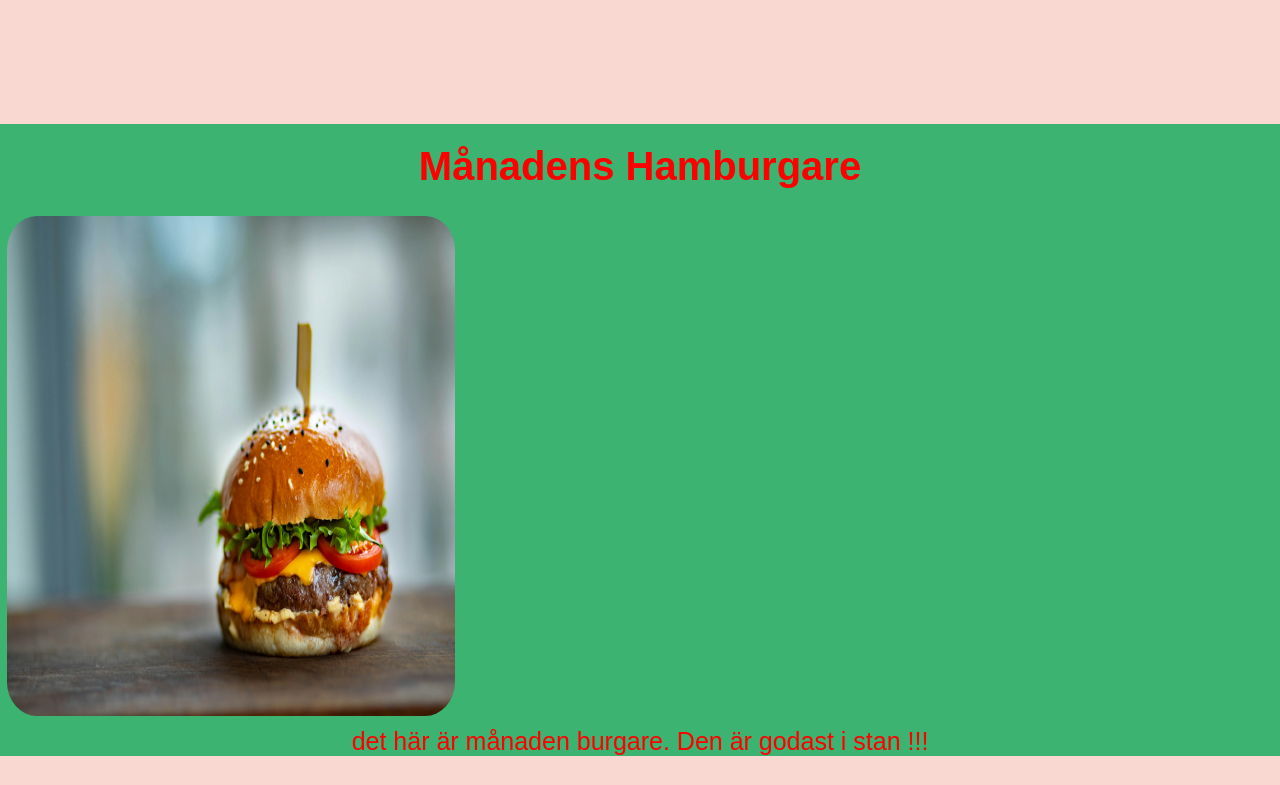
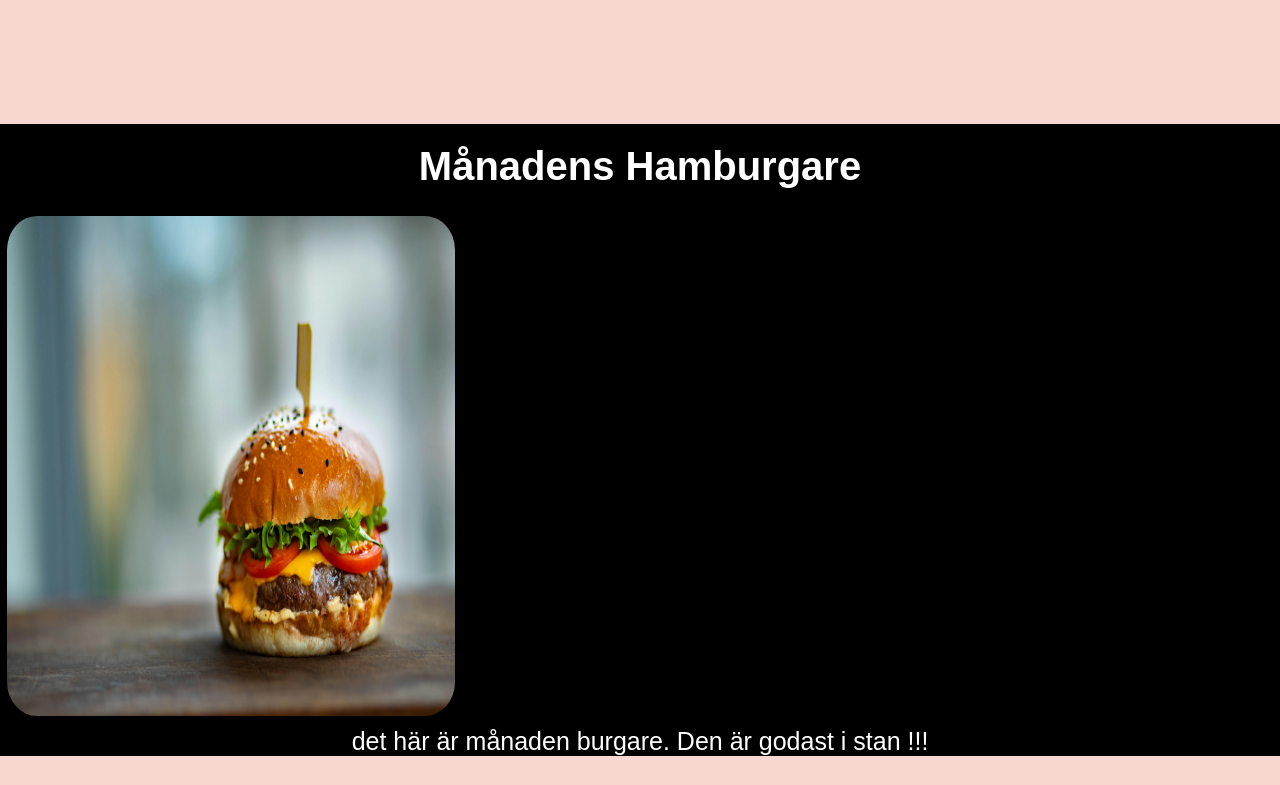
Before and after one commit to Peterca85/flavourburgersprojekt, a React (Create React App) app: page / in a window 1280 px wide. Shown: the part 1800-2585 px from the top of the page. Built offline with nearby package versions, Linux system fonts and the light colour scheme.

Commit message:
colour fix home

```diff
--- a/src/styles/Footer.css
+++ b/src/styles/Footer.css
@@ -8,6 +8,7 @@
     align-items: center;
     flex-direction: column;
     padding-top: 10px;
+
   }
 
   .socialMedia svg {
--- a/src/styles/Home.css
+++ b/src/styles/Home.css
@@ -105,7 +105,7 @@ s
 }
 
 .hamburgerMonth{
-  background-color: #3CB371;
+  background-color: black;
   img {
     width: 35%;
     height: 500px;
@@ -118,7 +118,7 @@ s
 .hamburgerMonth p{
   font-size: 25px;
   text-align: center;
-  color: red;
+  color: white;
 
 
 }
@@ -127,7 +127,7 @@ s
 
   font-size: 40px;
   text-align: center;
-  color: red;
+  color: white;
   padding: 20px;
 
 
```
